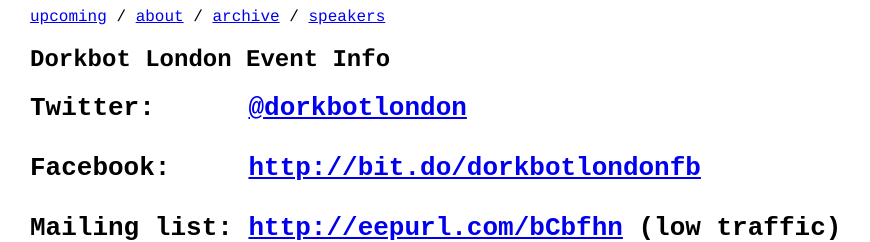
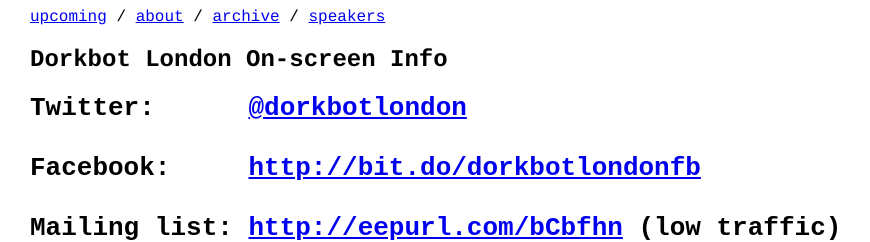
Before and after one commit to dorkbotlondon/dorkbotlondon.github.io, a Jekyll site: the page built from credits.html, in a window 1280 px wide. Shown: the top 242 px of the page, without its empty margins (0-870 px from the left). Built offline with Jekyll 4.4.1, drawn with Linux system fonts in a browser that asks for light colours; Markdown is read by kramdown in place of the engine named in the settings.

Commit message:
Update credits.html

```diff
--- a/credits.html
+++ b/credits.html
@@ -1,6 +1,6 @@
 ---
 layout: page
-title: Dorkbot London Event Info
+title: Dorkbot London On-screen Info
 permalink: /credits/
 ---
 <pre><h1>Twitter:      <a href="https://twitter.com/dorkbotlondon">@dorkbotlondon</a>
```
